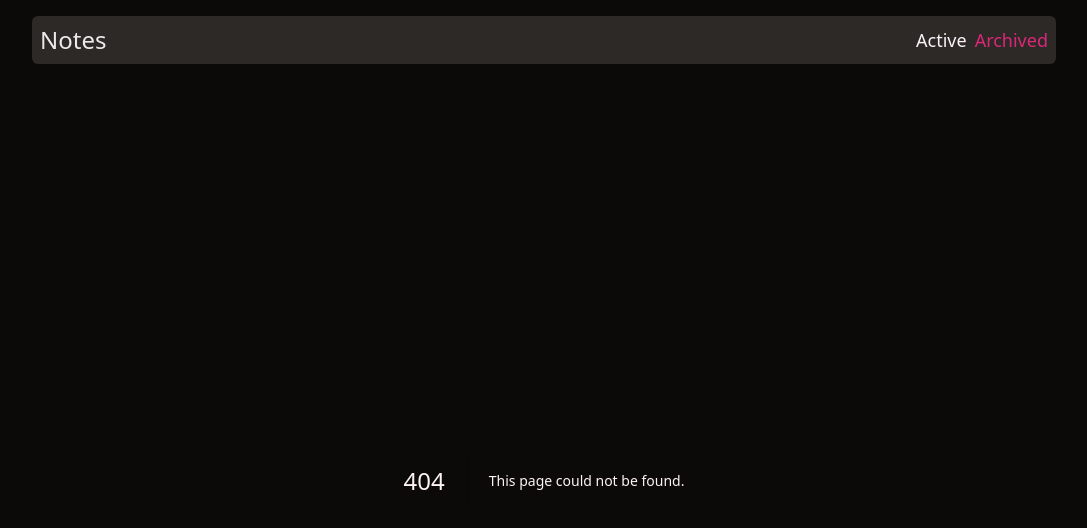
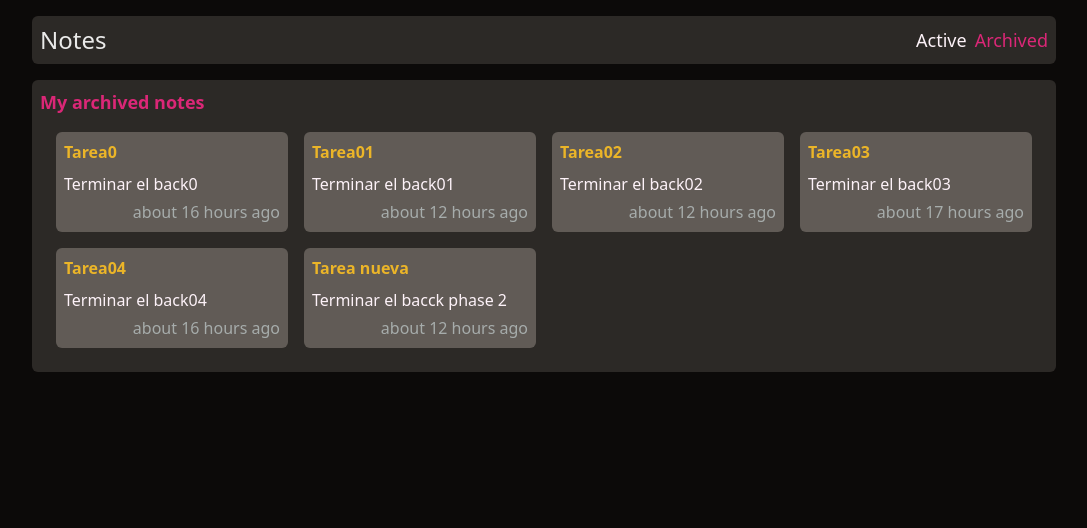
Before and after one commit to stick2yourmind/notes_full_stack, a Next.js app in the folder frontend/: page /archived in a window 1280 px wide. Before the commit this address had no page. Shown: the top 528 px of the page, without its empty margins (96-1183 px from the left). Built offline with nearby package versions, Linux system fonts and the light colour scheme.

Commit message:
🔨 archive notes page created

```diff
--- /dev/null
+++ b/frontend/app/archived/page.tsx
@@ -0,0 +1,23 @@
+import { Note } from "../components";
+import { notesMock } from "../data/notesMock";
+
+export default function Archived() {
+  return (
+    <main className="flex flex-col w-full justify-start max-w-5xl bg-stone-500/30 p-2 rounded-md">
+      <h2 className="text-lg text-pink-600 font-bold">
+        My archived notes
+      </h2>
+      <section className="grid grid-cols-2 sm:grid-cols-3 lg:grid-cols-4 gap-4 p-4">
+        {
+          notesMock.map(note =>
+          <Note
+            title={note.title}
+            description={note.description}
+            updatedAt={note.updatedAt}
+            key={note.id}
+          />)
+        }
+      </section>
+    </main>
+  )
+}
```
